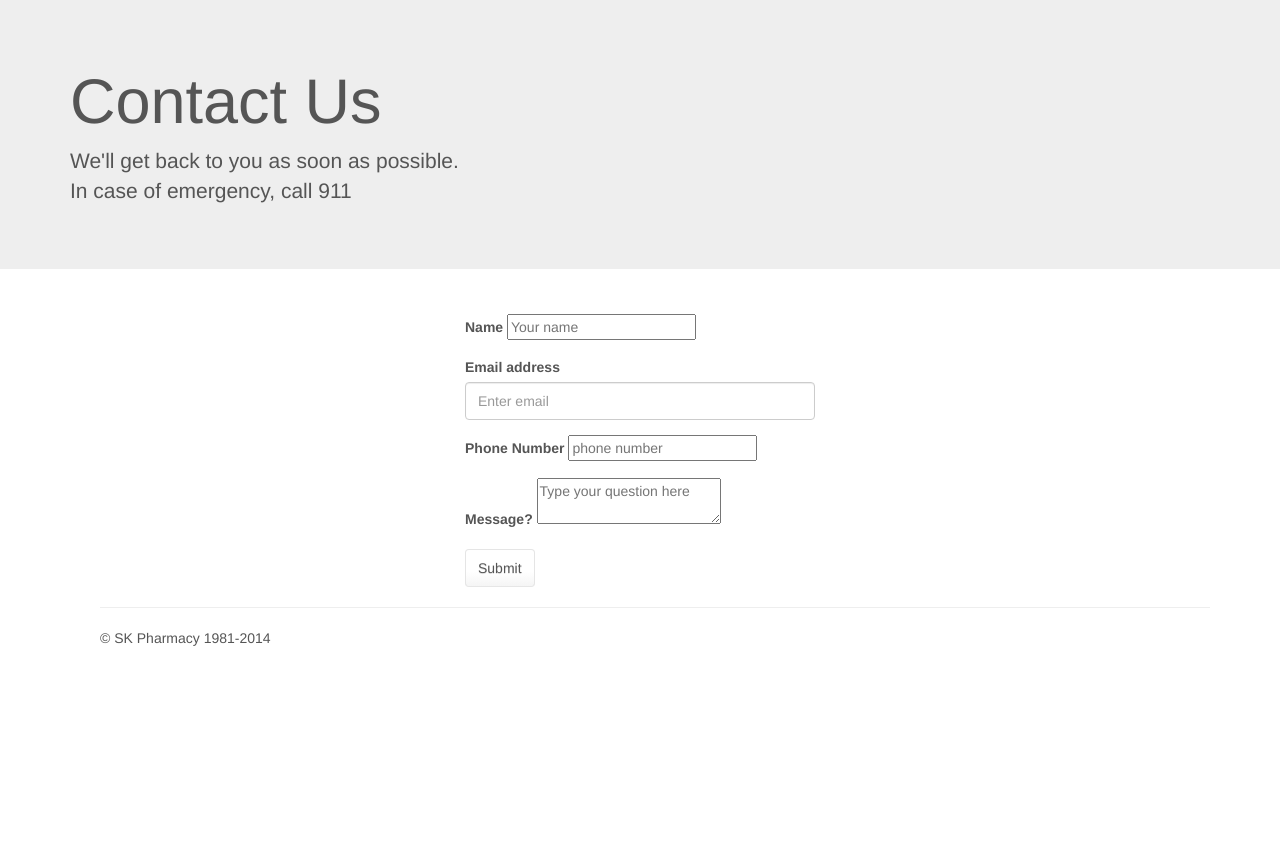
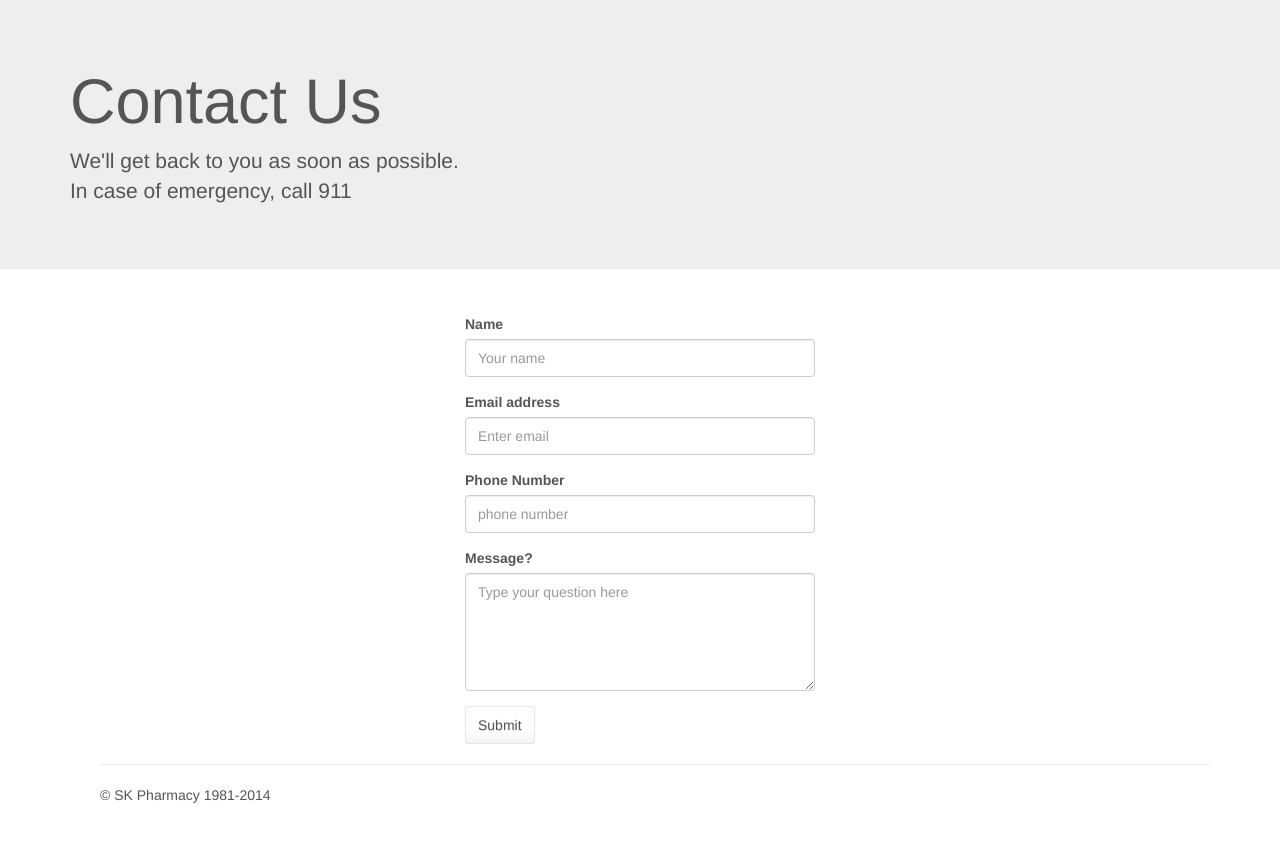
Before and after one commit to sameermanek/aurora-pharmacy, a PHP site: page /contact.php in a window 1280 px wide. Shown: the part 61-916 px from the top of the page. Before the commit the page ends 707 px from the top, so only its background shows below. Run offline with PHP 8.4, Linux system fonts and the light colour scheme; some libraries are stand-ins or nearby versions.

Commit message:
Formatting Updates

```diff
--- a/contact.php
+++ b/contact.php
@@ -22,7 +22,7 @@ include_once "header.php";
             </div>
             <div class="form-group">
                 <label for="name">Name</label>
-                <input type="text" placeholder="Your name">
+                <input type="text" class="form-control" placeholder="Your name">
             </div>
             <div class="form-group">
               <label for="email">Email address</label>
@@ -30,11 +30,12 @@ include_once "header.php";
             </div>
             <div class="form-group">
                 <label for="phone number">Phone Number</label>
-                <input type="tel" id="phone" placeholder="phone number">
+                <input type="tel" id="phone" class="form-control" placeholder="phone number">
             </div>
             <div class="form-group">
                 <label for="message">Message?</label>
-                <textarea id="message" placeholder="Type your question here"></textarea>
+                <br />
+                <textarea class="form-control" rows="5" id="message" placeholder="Type your question here"></textarea>
             </div>
             <button type="submit" class="btn btn-default">Submit</button>
           </form>
```
